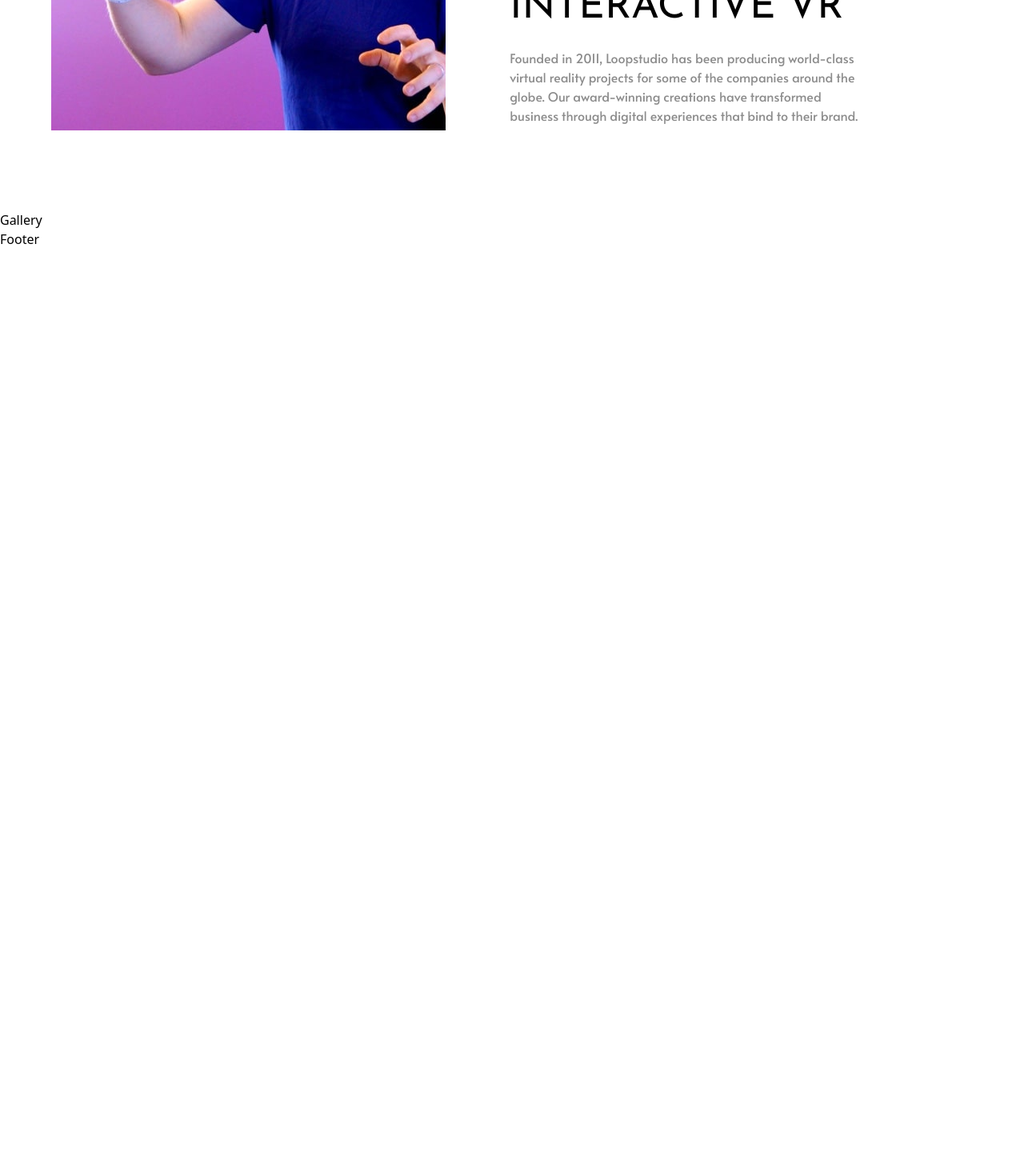
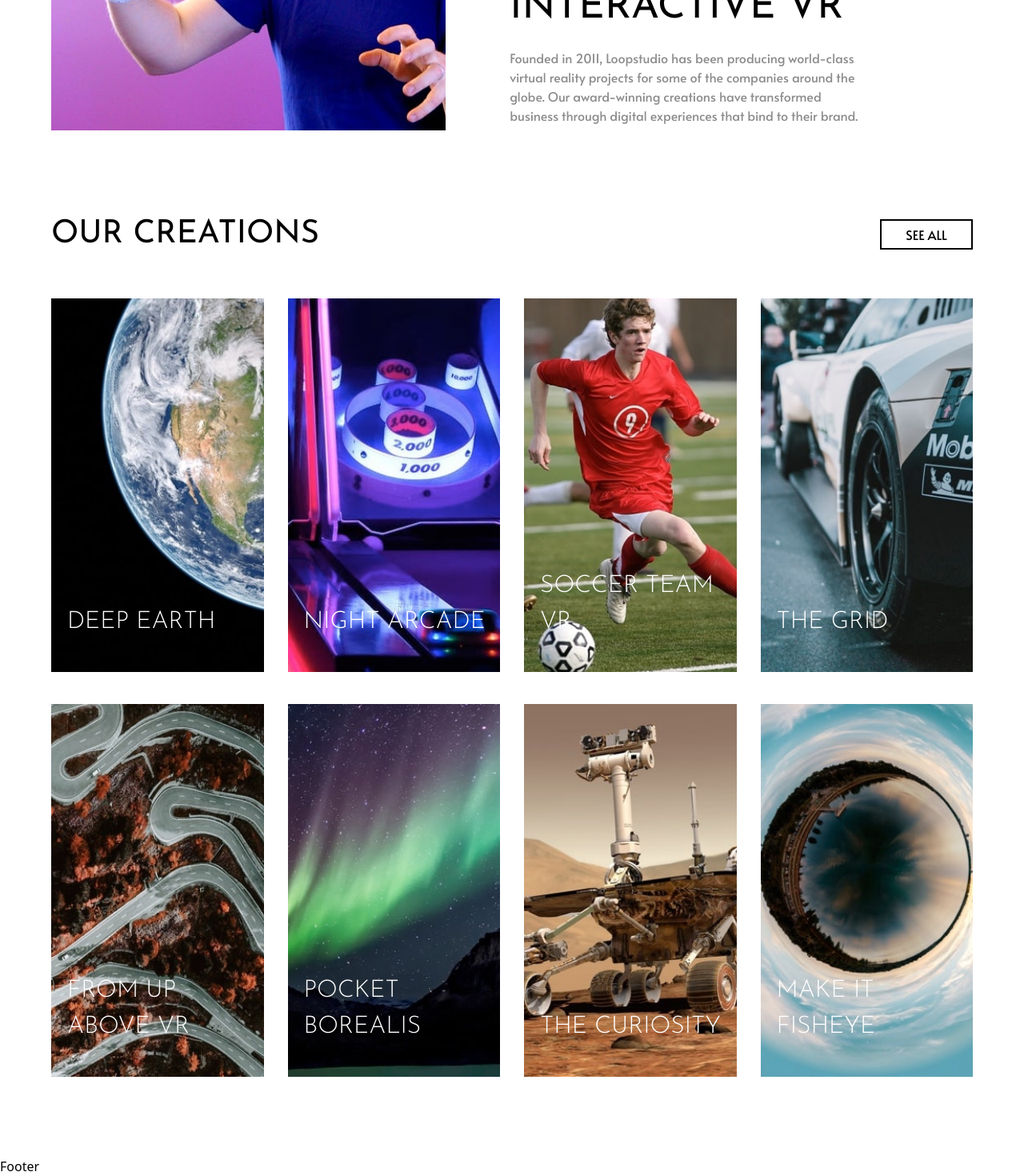
Before and after one commit to Mut1s0/loopstudios-landing-page, a React (Vite) app: page / in a window 1280 px wide. Shown: the part 1169-2639 px from the top of the page at 80% size. Before the commit the page ends 1480 px from the top, so only its background shows below. Built offline with nearby package versions, Linux system fonts and the light colour scheme.

Commit message:
Added Gallery component

```diff
--- a/src/components/Gallery.jsx
+++ b/src/components/Gallery.jsx
@@ -1,7 +1,51 @@
+import { creations } from "../constants";
 
 function Gallery() {
+
     return(
-        <h1>Gallery</h1>
+
+        <section>
+
+            <div className="w-[1500px] max-w-[90%] mx-auto">
+
+                <div className="flex items-center justify-center md:justify-between pb-[50px]">
+
+                    <h1 className="uppercase text-black font-josefinSans text-[30px] xs:text-[40px]">our creations</h1>
+                    <span className="hidden md:flex border-2 border-black uppercase text-black py-[5px] px-[30px] cursor-pointer font-alata font-alataRegular">see all</span>
+
+                </div>
+
+                <div className="grid gap-[25px] md:grid-cols-4 md:gap-x-[30px] md:gap-y-[40px]">
+
+                    {creations.map((gallery) => (
+
+                        <div key={gallery.id} className="relative">
+
+                            <picture>
+
+                                <source media="(min-width: 1024px)" srcSet={gallery.desktopIcon} />
+                                <img src={gallery.mobileIcon} alt="Gallery" className="w-full" />
+
+                            </picture>
+
+                            <h2 className="uppercase text-[20px] xs:text-[30px] text-white font-josefinSans font-josefinSansLight absolute bottom-[10px] md:bottom-[40px] left-[20px]">{gallery.title}</h2>
+
+                        </div>
+
+                    ))}
+
+                </div>
+
+                <div className="flex items-center justify-center py-[50px]">
+
+                    <span className="flex md:hidden border-2 border-black uppercase text-black py-[5px] px-[30px] cursor-pointer font-alata font-alataRegular">see all</span>
+
+                </div>
+
+            </div>
+
+        </section>
+
     )
 }
 
--- a/src/constants/index.js
+++ b/src/constants/index.js
@@ -27,42 +27,50 @@
     {
         id: "creations-1",
         desktopIcon: desktopDeepEarth,
-        mobileIcon: mobileDeepEarth
+        mobileIcon: mobileDeepEarth,
+        title: "deep earth"
     },
     {
         id: "creations-2",
         desktopIcon: desktopNightArcade,
-        mobileIcon: mobileNightArcade
+        mobileIcon: mobileNightArcade,
+        title: "night arcade"
     },
     {
         id: "creations-3",
         desktopIcon: desktopSoccerTeam,
-        mobileIcon: mobileSoccerTeam
+        mobileIcon: mobileSoccerTeam,
+        title: "soccer team vr"
     },
     {
         id: "creations-4",
         desktopIcon: desktopGrid,
-        mobileIcon: mobileGrid
+        mobileIcon: mobileGrid,
+        title: "the grid"
     },
     {
         id: "creations-5",
         desktopIcon: desktopFromAbove,
-        mobileIcon: mobileFromAbove
+        mobileIcon: mobileFromAbove,
+        title: "from up above vr"
     },
     {
         id: "creations-6",
         desktopIcon: desktopPocketBorealis,
-        mobileIcon: mobilePocketBorealis
+        mobileIcon: mobilePocketBorealis,
+        title: "pocket borealis"
     },
     {
         id: "creations-7",
         desktopIcon: desktopCuriosity,
-        mobileIcon: mobileCuriosity
+        mobileIcon: mobileCuriosity,
+        title: "the curiosity"
     },
     {
         id: "creations-8",
         desktopIcon: desktopFisheye,
-        mobileIcon: mobileFisheye
+        mobileIcon: mobileFisheye,
+        title: "make it fisheye"
     },
 ]
 
```
